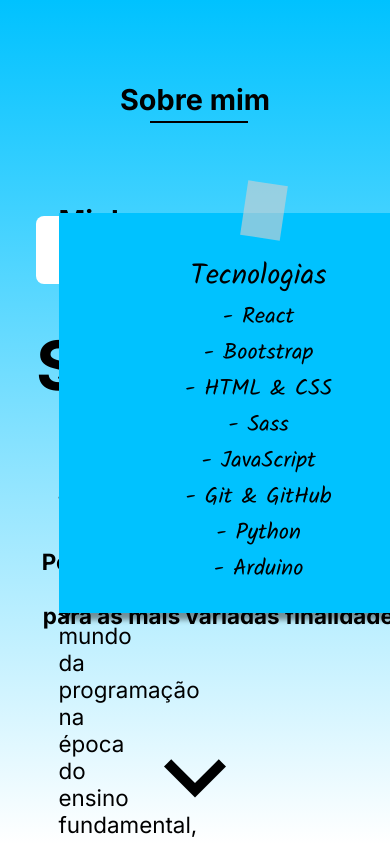
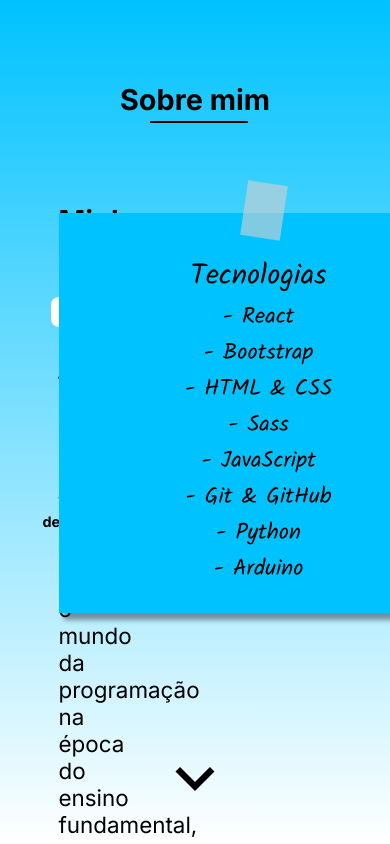
Before and after one commit to PB369/Portifolio, a React (Vite) app: page / in a window 390 px wide. Shown: the top 844 px of the page. Built offline with nearby package versions, Linux system fonts and the light colour scheme.

Commit message:
Responsive Home

```diff
--- a/src/components/Home/css/Home.scss
+++ b/src/components/Home/css/Home.scss
@@ -1,3 +1,5 @@
+@media screen and (min-width: 860px) {
+
 $medium-size: 1.5em;
 $small-size: 1.4em;
 $big-size: 4.25em;
@@ -26,7 +28,7 @@
       #welcome {
         background-color: white;
         border-radius: 8px;
-        padding: 5px 35px;
+        padding: 5px 4%;
         font-weight: bold;
         font-size: $medium-size;
         text-align: center;
@@ -61,3 +63,138 @@
     }
   }
 }
+}
+
+@media screen and (max-width: 859px) {
+
+$medium-size: 1.2em;
+$small-size: 1.1em;
+$big-size: 3.4em;
+
+header {
+  background: rgb(0,194,255);
+  background: linear-gradient(180deg, rgba(0,194,255,1) 0%, rgba(255,255,255,1) 100%);
+  background-repeat: no-repeat;
+
+  #homeContent {
+    display: flex;
+    height: 100vh;
+    justify-content:center;
+    align-items: center;
+    flex-direction: column;
+    flex-wrap: wrap;
+    width: 100%;
+    padding: 0 36px;
+
+    #intro {
+      display: flex;
+      justify-content: center;
+      align-items: center;
+      flex-direction: column;
+
+      #welcome {
+        background-color: white;
+        border-radius: 8px;
+        padding: 5px 4%;
+        font-weight: bold;
+        font-size: $medium-size;
+        text-align: center;
+      }
+
+      h1 {
+        text-transform: uppercase;
+        text-align: center;
+        font-size: $big-size;
+        margin: 40px 0 60px 0;
+      }
+
+      #introParagraph {
+        font-size: $small-size;
+        max-width: 650px;
+        font-weight: bold;
+        text-align: center;
+      }
+    }
+
+    #arrowSVG {
+      position: absolute;
+      transform: translate(-50%);
+      left: 50%;
+      bottom: 0;
+      text-align: center;
+      width: 124px;
+    }
+
+    #arrowSVG:hover {
+      cursor: pointer;
+    }
+  }
+}
+}
+
+@media screen and (max-width: 600px) {
+
+$medium-size: 1em;
+$small-size: 0.9em;
+$big-size: 2.2em;
+
+header {
+  background: rgb(0,194,255);
+  background: linear-gradient(180deg, rgba(0,194,255,1) 0%, rgba(255,255,255,1) 100%);
+  background-repeat: no-repeat;
+
+  #homeContent {
+    display: flex;
+    height: 100vh;
+    justify-content:center;
+    align-items: center;
+    flex-direction: column;
+    flex-wrap: wrap;
+    width: 100%;
+    padding: 0 36px;
+
+    #intro {
+      display: flex;
+      justify-content: center;
+      align-items: center;
+      flex-direction: column;
+
+      #welcome {
+        background-color: white;
+        border-radius: 8px;
+        padding: 5px 4%;
+        font-weight: bold;
+        font-size: $medium-size;
+        text-align: center;
+      }
+
+      h1 {
+        text-transform: uppercase;
+        text-align: center;
+        font-size: $big-size;
+        margin: 40px 0 45px 0;
+      }
+
+      #introParagraph {
+        font-size: $small-size;
+        max-width: 650px;
+        font-weight: bold;
+        text-align: center;
+      }
+    }
+
+    #arrowSVG {
+      position: absolute;
+      transform: translate(-50%);
+      left: 50%;
+      bottom: 0;
+      text-align: center;
+      width: 78px;
+    }
+
+    #arrowSVG:hover {
+      cursor: pointer;
+    }
+  }
+}
+}
```
